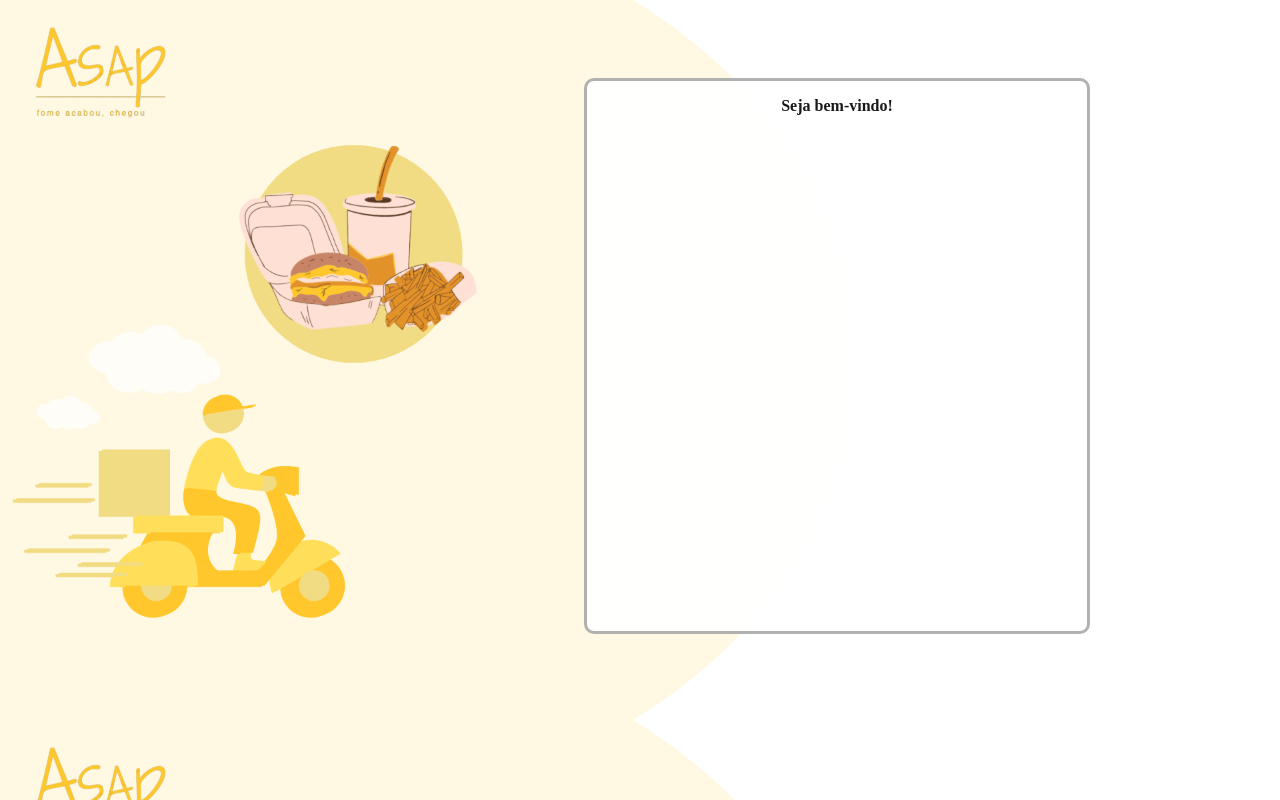
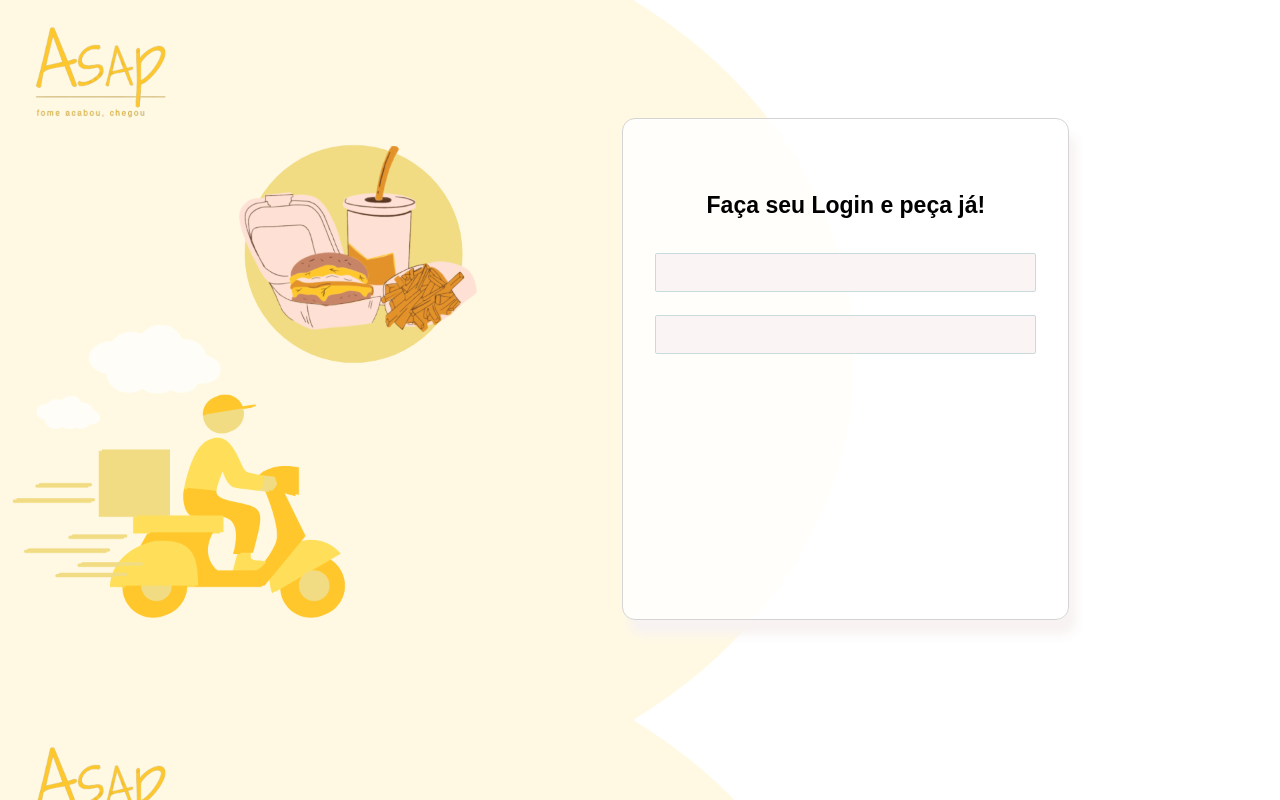
Before and after one commit to ATessaroto/ASAP-Delivery, a PHP site: page /login.html in a window 1280 px wide. Run offline with PHP 8.4, Linux system fonts and the light colour scheme.

Commit message:
adicionado 2 inputs

```diff
--- a/Login/login.html
+++ b/Login/login.html
@@ -8,8 +8,10 @@
         <title>Login</title>
     </head>
     <body>
-        <div class="display">
-            <p id="bem_vindo">Seja bem-vindo!</p>
+        <div class="display" id="container_log">
+            <p id="bem_vindo">Faça seu Login e peça já!</p>
+            <input type="email" name="email_log" id="mail_log" required>
+            <input type="password" name="password_log" id="pass_log" required>
         </div>
     </body>
 </html>
--- a/Login/login_style.css
+++ b/Login/login_style.css
@@ -11,26 +11,47 @@ p
     background: none;
 }
 
-.display
+#container_log
 {
+    display: grid;
+    justify-content: center;
+    align-content: start;
     text-align: center;
-    width: 500px;
-    height: 550px;
+    width: 445px;
+    height: 500px;
     margin: 0 auto;
-    margin-top: 70px;
-    margin-left: 45%;
+    margin-top: 110px;
+    margin-left: 48%;
     position: fixed;
 
     border-style: solid;
-    border-radius: 10px;
-    border-width: 3px;
-    border-color:darkgrey;
+    border-radius: 13px;
+    border-width: 1px;
+    border-color:rgb(212, 212, 212);
     background: white;
-    opacity: 0.9;
+    background-color: rgba(255, 255, 255, 0.8);
+    box-shadow: 7px 15px 12px rgb(248, 242, 242);
 }
 
 #bem_vindo
 {
-    font: 15px;
-    font-weight: bold;
+    font-size: 23px;
+    font-weight:bold;
+    font-family:Arial;
+    margin-top:73px;
 }
+
+input
+{
+    height:35px;
+    width: 375px;
+    margin: 3% 0 3% 0;
+    background: #fbf4f4;
+    border-style: solid;
+    border-radius: 2px;
+    border-width: 1px;
+    border-color:rgb(200, 218, 218);
+
+    font-size: 15px;
+    font-weight: 100;
+}
```
